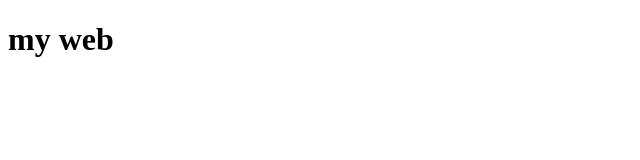
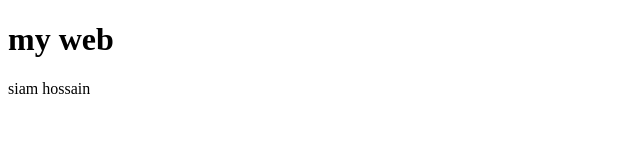
Before and after one commit to siamhossain00a/Project-1, a plain HTML site: page index.html in a window 1280 px wide. Shown: the whole page, without its empty margins (0-640 px from the left). Drawn offline with Linux system fonts and the light colour scheme.

Commit message:
Update index.html

```diff
--- a/index.html
+++ b/index.html
@@ -7,5 +7,6 @@
 </head>
 <body>
     <h1>my web</h1>
+    <p>siam hossain</p>
 </body>
 </html>
```
